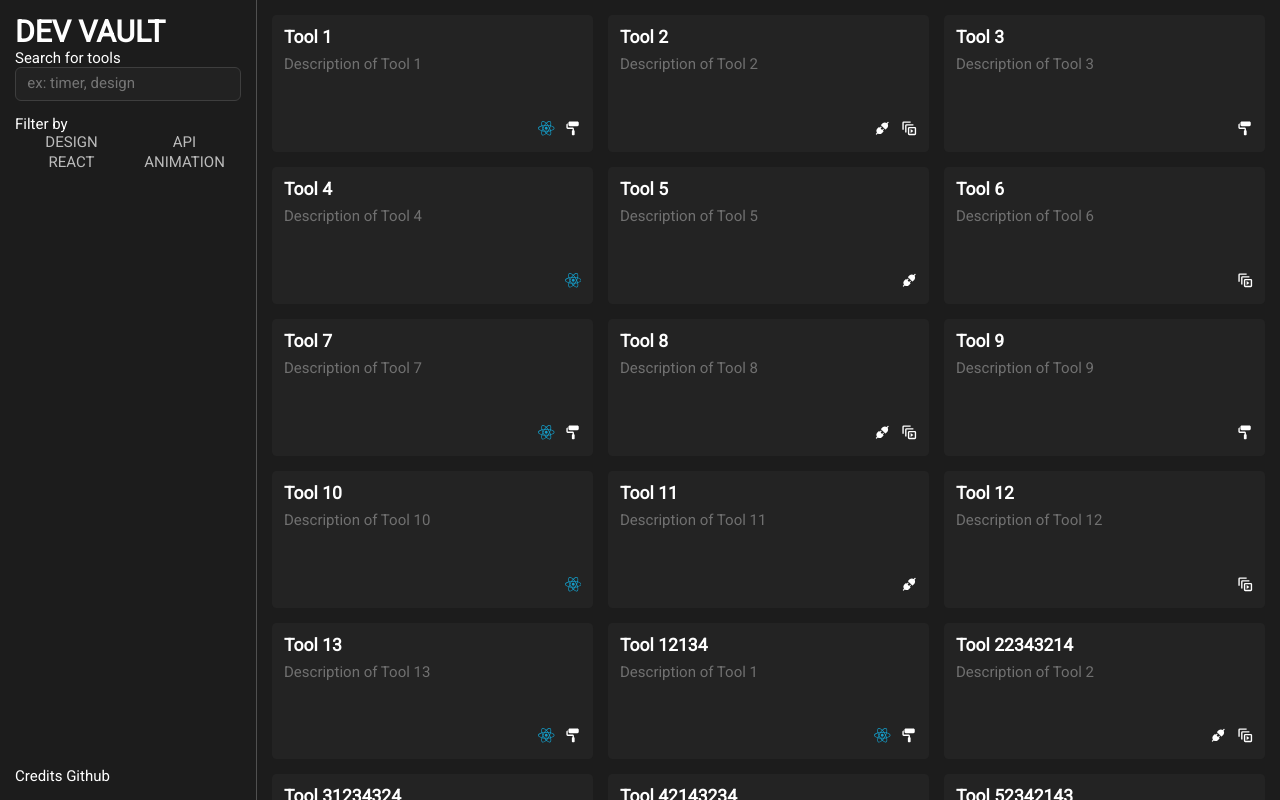
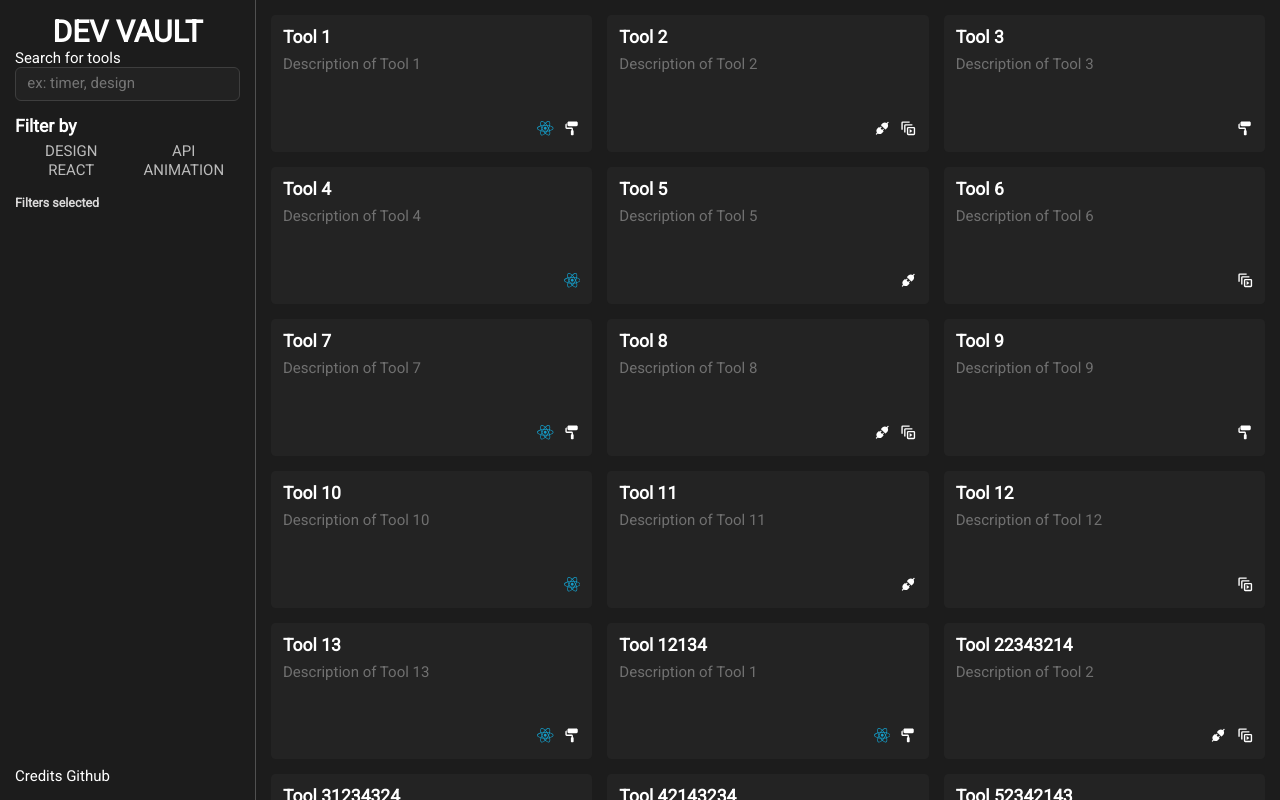
Before and after one commit to Jes015/Dev-Vault, a Next.js app: page / in a window 1280 px wide. Built offline with nearby package versions, Linux system fonts and the light colour scheme.

Commit message:
feat(styles): add styles to filters

```diff
--- a/src/components/chip.tsx
+++ b/src/components/chip.tsx
@@ -9,7 +9,7 @@ import { ECategories } from '@/types/apptypes'
 
 interface props {
     title: ECategories,
-    removeCategory: (filter: ECategories) => void
+    removeCategory: (category: ECategories) => void
 }
 
 const Chip = ({ title, removeCategory }: props) => {
--- a/src/components/filters.tsx
+++ b/src/components/filters.tsx
@@ -13,10 +13,13 @@ interface props {
 
 const Filters = ({ setCategory }: props) => {
     return (
-        <section className={styles.filters}>
+        <section>
+            <h3>Filter by</h3>
+            <div className={styles.filters}>
             {
                 Object.keys(ECategories).map((cateogry) => <Filter key={cateogry} category={cateogry as ECategories} setCategory={setCategory}/> )
             }
+            </div>
         </section>
     )
 }
--- /dev/null
+++ b/src/components/filtersSelected.tsx
@@ -0,0 +1,24 @@
+// Types
+import { ECategories } from '@/types/apptypes'
+
+// Custom components
+import Chip from '@/components/chip'
+
+// Styles
+import styles from '@/styles/filtersSelected.module.css'
+
+interface props {
+    categoriesSelected: ECategories[]
+    removeCategory: (category: ECategories) => void
+}
+
+const FiltersSelected = ({ categoriesSelected, removeCategory }: props) => {
+    return (
+        <section>
+                <h5 className={styles.filtersSelected__title}>Filters selected</h5>
+                {categoriesSelected[0] && categoriesSelected.map((category) => <Chip key={category} title={category} removeCategory={removeCategory} />)}
+        </section>
+    )
+}
+
+export default FiltersSelected
--- a/src/components/sideBar.tsx
+++ b/src/components/sideBar.tsx
@@ -2,9 +2,9 @@
 import { ECategories } from '@/types/apptypes'
 
 // Components
+import Filters from '@/components/filters'
+import FiltersSelected from '@/components/filtersSelected'
 import Input from '@/components/input'
-import Filters from '@/components/filters'
-import Chip from '@/components/chip'
 
 // Styles
 import styles from '@/styles/sideBar.module.css'
@@ -21,13 +21,12 @@ const SideBar = ({ setActualSearchParam, setCategory, removeCategory, categories
     return (
         <section className={styles.sideBar}>
             <header>
-                <h1>DEV VAULT</h1>
+                <h1 className={styles.sideBar__title}>DEV VAULT</h1>
                 <Input setActualSearchParam={setActualSearchParam} />
             </header>
             <main className={styles.sideBar__main}>
-                <span>Filter by</span>
-                {categoriesSelected[0] && categoriesSelected.map((category) => <Chip key={category} title={category} removeCategory={removeCategory} />)}
                 <Filters setCategory={setCategory} />
+                <FiltersSelected categoriesSelected={categoriesSelected} removeCategory={removeCategory} />
             </main>
             <footer>
                 Credits
--- a/src/styles/filters.module.css
+++ b/src/styles/filters.module.css
@@ -1,4 +1,5 @@
 .filters {
     display: grid;
     grid-template-columns: repeat(auto-fit, minmax(100px, 1fr));
+    margin-top: 0.4em;
 }
--- /dev/null
+++ b/src/styles/filtersSelected.module.css
@@ -0,0 +1,8 @@
+.filtersSelected {
+
+}
+
+.filtersSelected__title {
+    color: #dbdada;
+    margin-bottom: 0.5em;
+}
--- a/src/styles/global.css
+++ b/src/styles/global.css
@@ -8,7 +8,7 @@
     --primary-border-color: #505050;
 }
 
-h1, h2, h3, h4, p {
+h1, h2, h3, h4, h5, p {
     margin: 0;
 }
 
--- a/src/styles/main.module.css
+++ b/src/styles/main.module.css
@@ -10,7 +10,6 @@
 }
 
 .main__elements {
-    border-left: 0.1em solid var(--primary-border-color);
     display: grid;
     grid-template-columns: repeat(auto-fit, minmax(20.3125em, 1fr));
     grid-auto-rows: 9.125em;
--- a/src/styles/sideBar.module.css
+++ b/src/styles/sideBar.module.css
@@ -2,8 +2,18 @@
     display: flex;
     flex-direction: column;
     gap: 1em;
+    border-right: 0.1em solid var(--primary-border-color);
 }
 
+.sideBar__title {
+    text-align: center;
+}
+
+
 .sideBar__main {
+    display: flex;
+    flex-direction: column;
+    gap: 1em;
+
     flex-grow: 1;
 }
```
